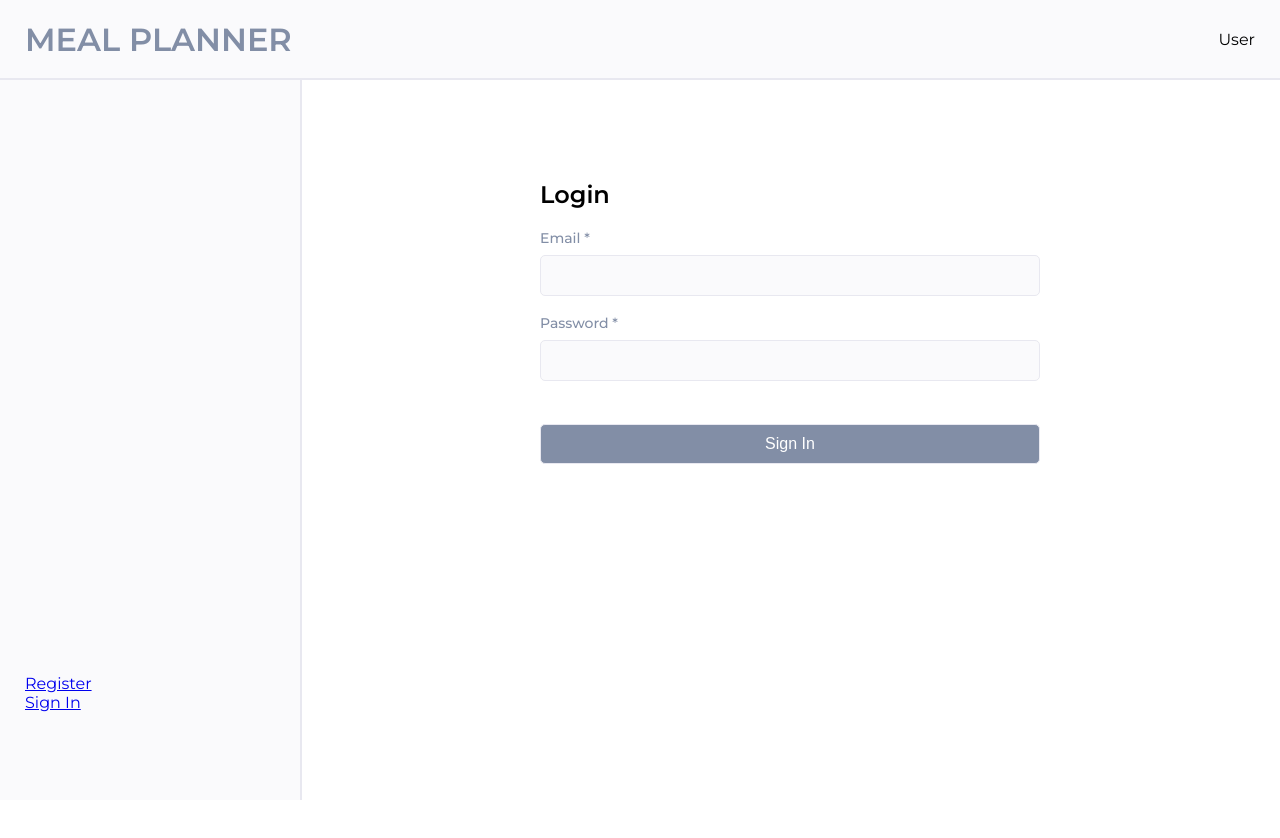
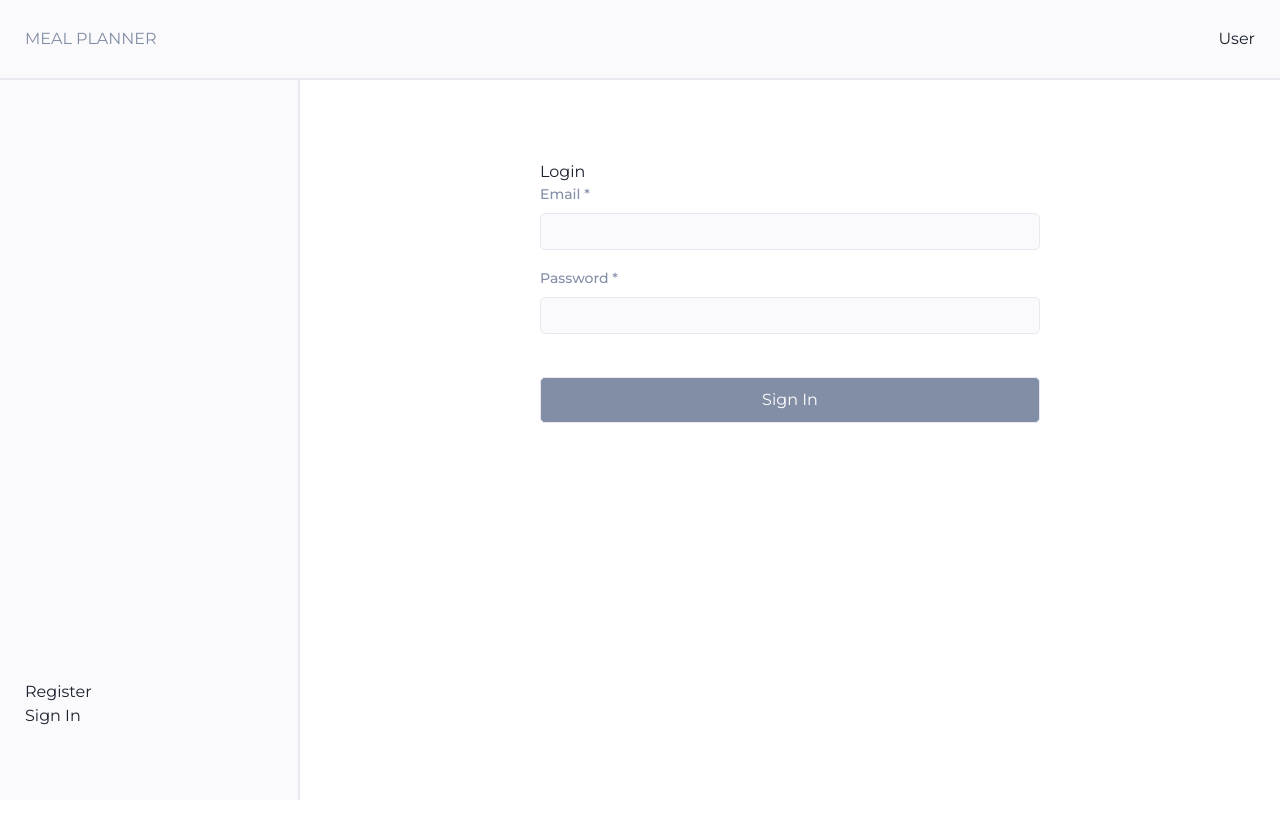
Before and after one commit to tmoran18/meal-planner-fe, a React (Create React App) app: page /login in a window 1280 px wide. Shown: the top 838 px of the page. Built offline with nearby package versions, Linux system fonts and the light colour scheme.

Commit message:
added Chakra-UI - Converted Meal card

```diff
--- a/src/components/MealCard/MealCard.js
+++ b/src/components/MealCard/MealCard.js
@@ -1,12 +1,17 @@
-import styles from './index.module.css'
+import { Image } from '@chakra-ui/image'
+import { Box, Text } from '@chakra-ui/layout'
 
 const MealCard = ({ name, secondary_name, image_URL }) => {
   return (
-    <div className={styles.meal__card}>
-      <img src={image_URL} width='350' alt={`${name} with ${secondary_name}`} />
-      <h3 className={styles.meal__title}>{name}</h3>
-      <p className={styles.meal__sec_title}>{secondary_name}</p>
-    </div>
+    <Box m='20px' textAlign='center' boxShadow='lg' w='350px'>
+      <Image src={image_URL} alt={`${name} with ${secondary_name}`} />
+      <Box p='10px' color='gray.500'>
+        <Text fontSize='xl' fontWeight='500'>
+          {name}
+        </Text>
+        <Text fontWeight='300'>{`with ${secondary_name}`}</Text>
+      </Box>
+    </Box>
   )
 }
 
--- a/src/components/pages/meals.js
+++ b/src/components/pages/meals.js
@@ -3,6 +3,7 @@ import MealContext from '../../context/meal/mealContext'
 import AuthContext from '../../context/auth/authContext'
 import MealCard from '../MealCard/MealCard'
 import Layout from '../Layout/Layout'
+import { Button, ButtonGroup } from '@chakra-ui/react'
 
 const Meals = () => {
   const mealContext = useContext(MealContext)
--- a/src/index.js
+++ b/src/index.js
@@ -3,12 +3,17 @@ import ReactDOM from 'react-dom'
 import './styles/index.css'
 import App from './App'
 import AuthState from './context/auth/AuthState'
+import { ChakraProvider } from '@chakra-ui/react'
+
+import theme from './utils/theme'
 
 ReactDOM.render(
   <React.StrictMode>
-    <AuthState>
-      <App />
-    </AuthState>
+    <ChakraProvider theme={theme}>
+      <AuthState>
+        <App />
+      </AuthState>
+    </ChakraProvider>
   </React.StrictMode>,
   document.getElementById('root')
 )
--- /dev/null
+++ b/src/utils/theme.js
@@ -0,0 +1,13 @@
+import { extendTheme } from '@chakra-ui/react'
+
+import '@fontsource/montserrat/300.css'
+import '@fontsource/montserrat/400.css'
+import '@fontsource/montserrat/500.css'
+
+const theme = extendTheme({
+  fonts: {
+    heading: 'Montserrat',
+    body: 'Montserrat',
+  },
+})
+export default theme
```
Also changed, not shown: package.json (+6 -3 lines), 2 other files (tests, documents, lock files or other folders).
